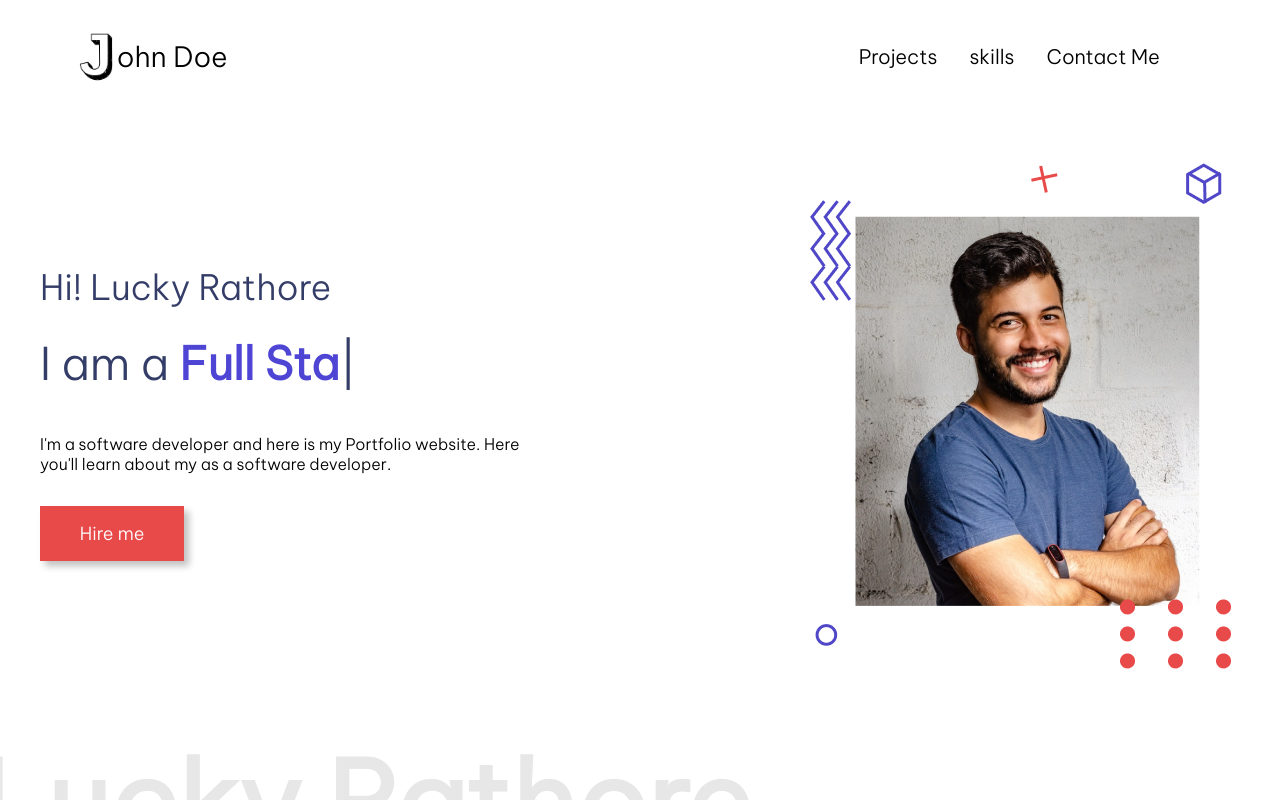
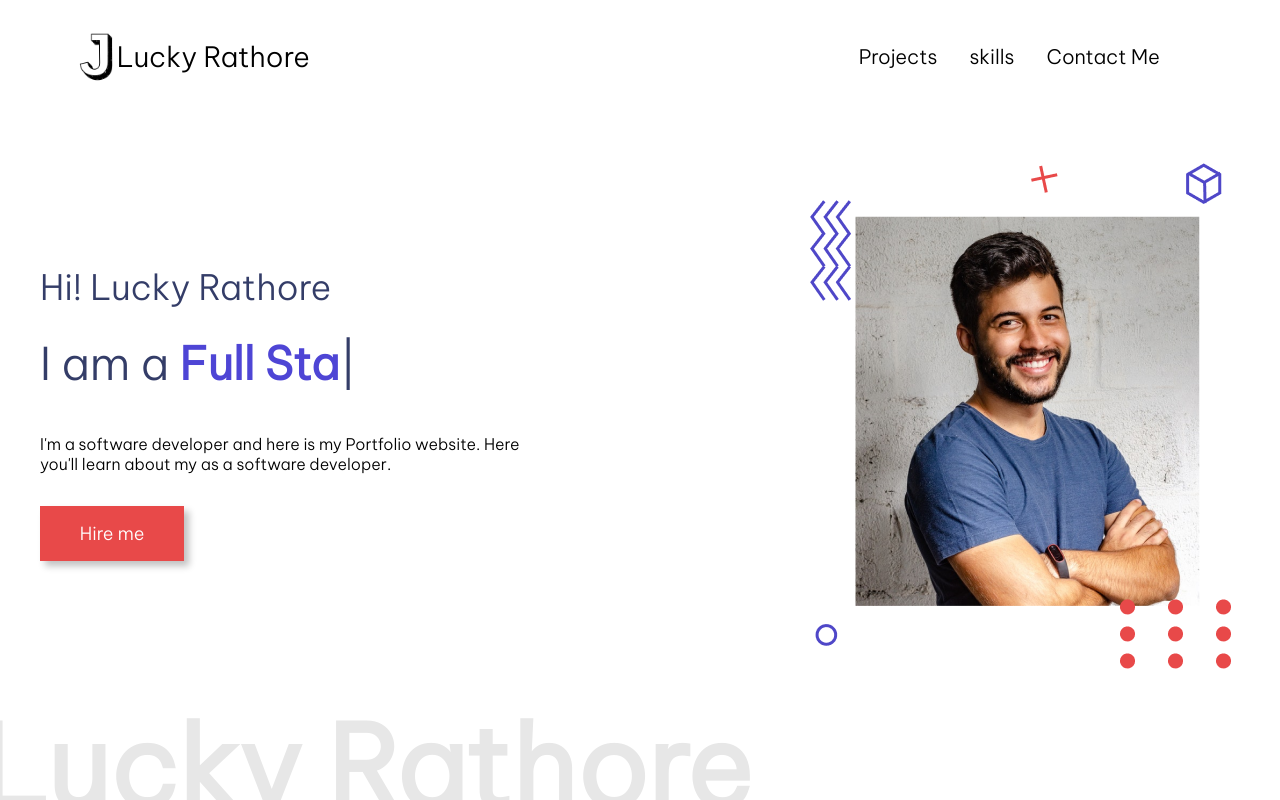
Before and after one commit to luckyrathore07/Protfolio, a plain HTML site: page index.html in a window 1280 px wide. Drawn offline with nearby package versions, Linux system fonts and the light colour scheme.

Commit message:
Update index.html

```diff
--- a/index.html
+++ b/index.html
@@ -79,7 +79,7 @@
         user-select: none;
         font-size:7em;
         color: rgb(231,231,231);
-        bottom: -16%;
+        bottom: -10%;
         left: -5%;
         font-weight: bold;
         transition: all 3s;
@@ -576,7 +576,7 @@ footer{
             <div class="nav-bar">
                 <div class="nav-logo">
                     <img class="logo" src="userasset/NavLogo.jpg" alt="">
-                     <div class="text"> ohn Doe</div>
+                     <div class="text">Lucky Rathore</div>
                 </div>
                 <div class="nav-item">
 
```
